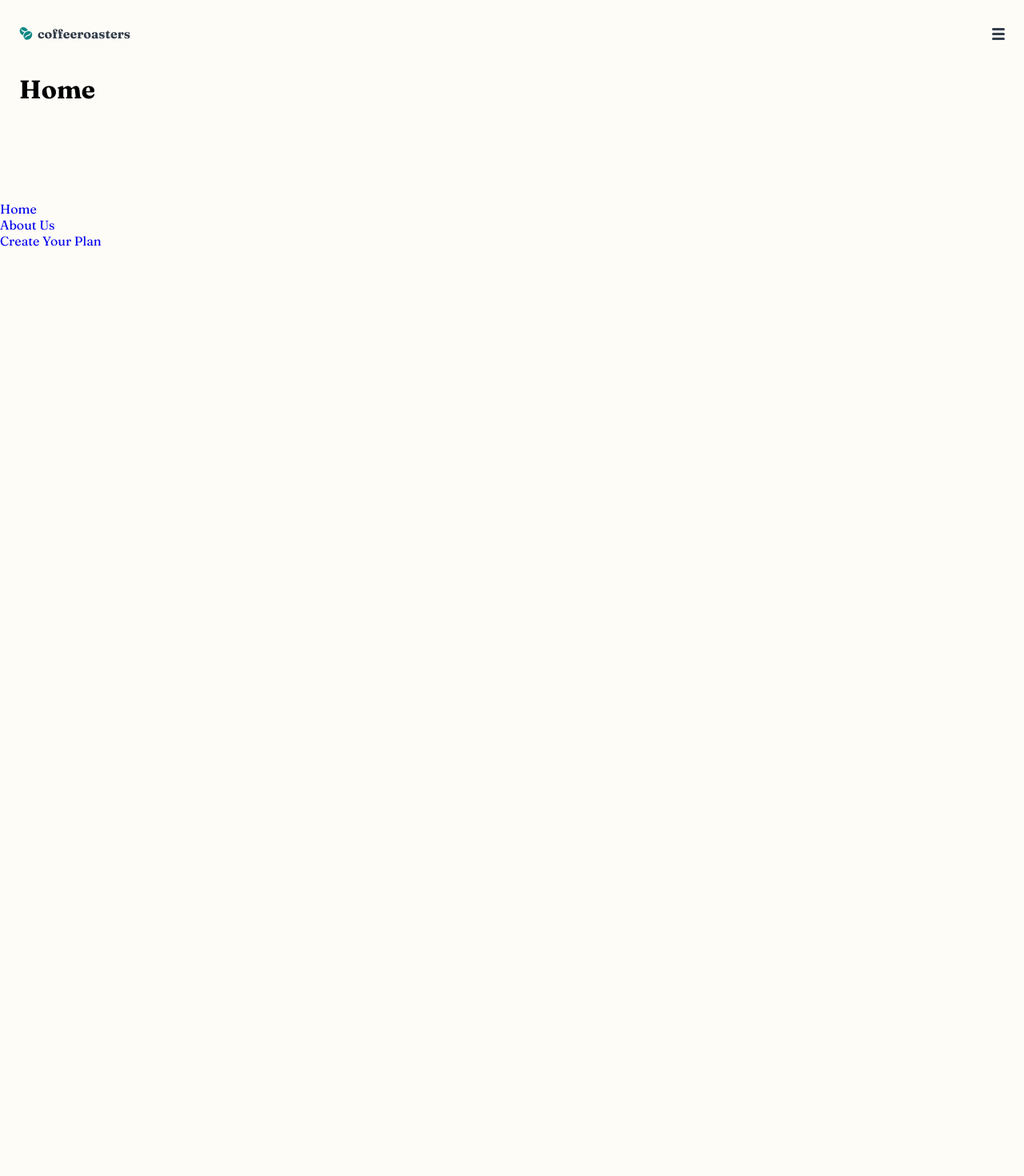
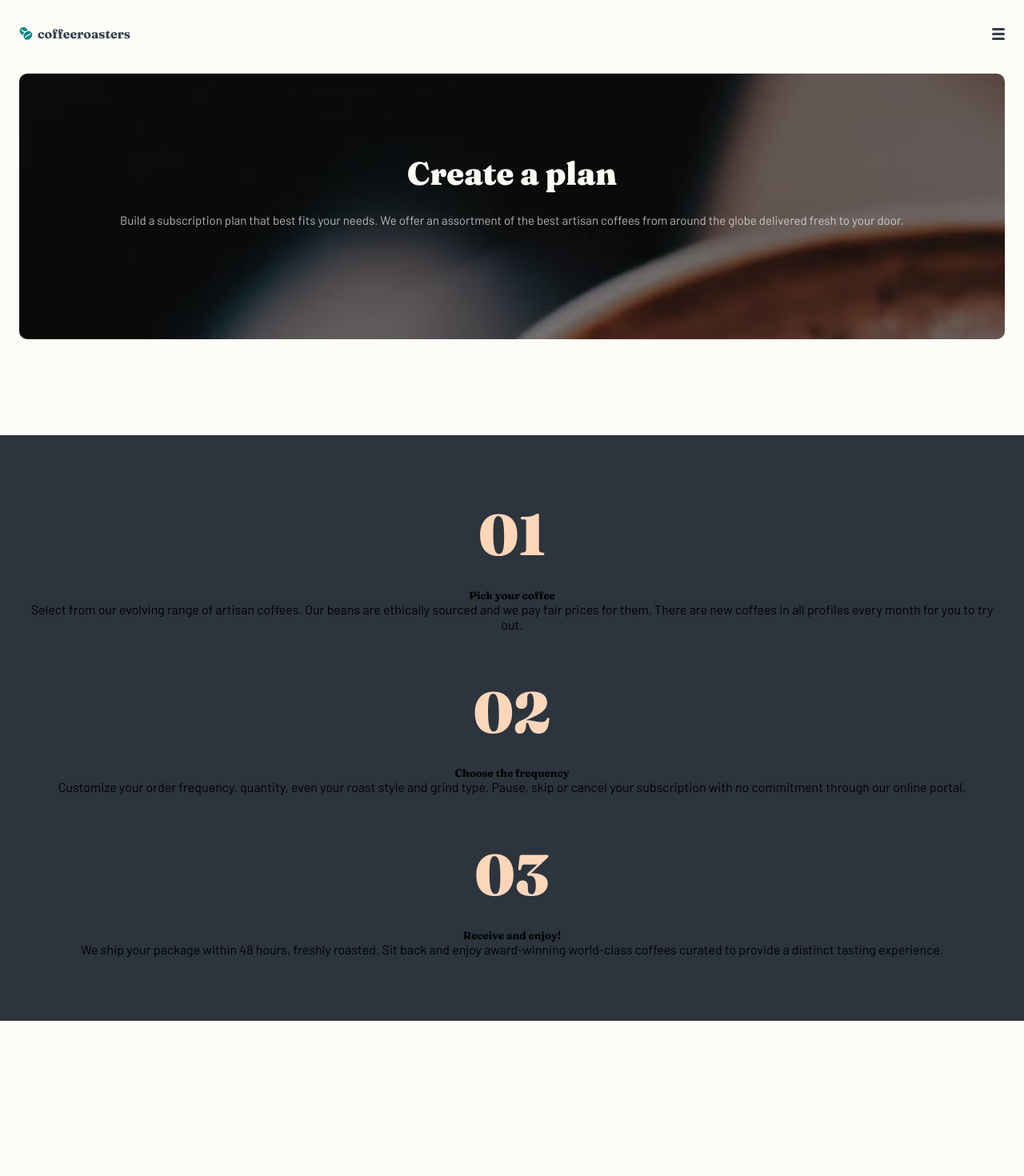
Before and after one commit to brdCoreShadow/coffee_roaster_site, a React (Vite) app: page / in a window 1280 px wide. Shown: the top 1470 px of the page at 80% size. Before the commit the page ends 1051 px from the top, so only its background shows below. Built offline with nearby package versions, Linux system fonts and the light colour scheme.

Commit message:
keep on home page manual

```diff
--- /dev/null
+++ b/src/components/Home/Intro/Intro.tsx
@@ -0,0 +1,16 @@
+import * as SC from "./IntroStyled"
+
+const Intro:React.FC = () => {
+  return (
+    <SC.IntroCon>
+      <h3>Create a plan</h3>
+      <p>
+        Build a subscription plan that best fits your needs. We offer an
+        assortment of the best artisan coffees from around the globe delivered
+        fresh to your door.
+      </p>
+    </SC.IntroCon>
+  );
+};
+
+export default Intro;
--- /dev/null
+++ b/src/components/Home/Intro/IntroStyled.ts
@@ -0,0 +1,35 @@
+import styled from "@emotion/styled";
+
+import heroCupPicMob from "../../../assets/images/home/mobile/image-hero-blackcup.jpg"
+
+export const IntroCon = styled.div`
+margin-bottom: 120px;
+
+padding-top: 100px;
+padding-bottom: 136px;
+padding-left: 24px;
+padding-right: 24px;
+
+text-align: center;
+
+color: #FEFCF7;
+
+background-image: url(${heroCupPicMob});
+background-size: cover;
+
+border-radius: 10px;
+
+& > h3{
+    margin-bottom: 22px;
+
+    font-size: 40px;
+    font-weight: 900;
+}
+
+& > p{
+    font-size: 15px;
+    line-height: 1.67;
+
+    opacity: 0.7;
+}
+`
--- /dev/null
+++ b/src/components/Home/Manual/ManaulStyled.ts
@@ -0,0 +1,35 @@
+import styled from "@emotion/styled";
+
+export const ManualCon = styled.div`
+margin-bottom: 120px;
+margin-left: -24px;
+margin-right: -24px;
+
+padding-top: 80px;
+padding-bottom: 80px;
+padding-left: 24px;
+padding-right: 24px;
+
+background-color: #2C343E;
+`
+
+export const List = styled.ul`
+
+text-align: center;
+
+& > li{
+
+    & > h3{
+        margin-bottom: 24px;
+
+        font-size: 72px;
+        font-weight: 900;
+
+        color:#FDD6BA;
+    }
+}
+
+& > li:not(:last-of-type){
+    margin-bottom: 56px;
+}
+`
--- /dev/null
+++ b/src/components/Home/Manual/Manual.tsx
@@ -0,0 +1,39 @@
+import * as SC from "./ManaulStyled"
+
+const Manual:React.FC = () => {
+  return (
+    <SC.ManualCon>
+      <SC.List>
+        <li>
+          <h3>01</h3>
+          <h5>Pick your coffee</h5>
+          <p>
+            Select from our evolving range of artisan coffees. Our beans are
+            ethically sourced and we pay fair prices for them. There are new
+            coffees in all profiles every month for you to try out.
+          </p>
+        </li>
+        <li>
+          <h3>02</h3>
+          <h5>Choose the frequency</h5>
+          <p>
+            Customize your order frequency, quantity, even your roast style and
+            grind type. Pause, skip or cancel your subscription with no
+            commitment through our online portal.
+          </p>
+        </li>
+        <li>
+          <h3>03</h3>
+          <h5>Receive and enjoy!</h5>
+          <p>
+            We ship your package within 48 hours, freshly roasted. Sit back and
+            enjoy award-winning world-class coffees curated to provide a
+            distinct tasting experience.
+          </p>
+        </li>
+      </SC.List>
+    </SC.ManualCon>
+  );
+};
+
+export default Manual;
--- a/src/components/LinksList/LinksList.tsx
+++ b/src/components/LinksList/LinksList.tsx
@@ -1,6 +1,8 @@
-const LinksList = () => {
+import * as SC from "./LinksListStyled"
+
+const LinksList:React.FC = () => {
   return (
-    <ul>
+    <SC.ListStyled>
       <li>
         <a href="/">Home</a>
       </li>
@@ -10,7 +12,7 @@ const LinksList = () => {
       <li>
         <a href="subscribe">Create Your Plan</a>
       </li>
-    </ul>
+    </SC.ListStyled>
   );
 };
 
--- a/src/pages/HomePage/HomePage.tsx
+++ b/src/pages/HomePage/HomePage.tsx
@@ -1,11 +1,14 @@
-import * as SC from "./HomePageStyled"
+import Intro from "@/components/Home/Intro/Intro";
+import * as SC from "./HomePageStyled";
+import Manual from "@/components/Home/Manual/Manual";
 
-const HomePage:React.FC = () => {
-    return (
-        <SC.HomePageStyled>
-<h1>Home</h1>
-        </SC.HomePageStyled>
-     );
-}
+const HomePage: React.FC = () => {
+  return (
+    <SC.HomePageStyled>
+      <Intro />
+      <Manual />
+    </SC.HomePageStyled>
+  );
+};
 
 export default HomePage;
```
Also changed, not shown: src/App.tsx (line endings or trailing spaces), src/assets/images/home/mobile/image-hero-blackcup.jpg (renamed from src/assets/images/plan/mobile/image-hero-blackcup.jpg).
